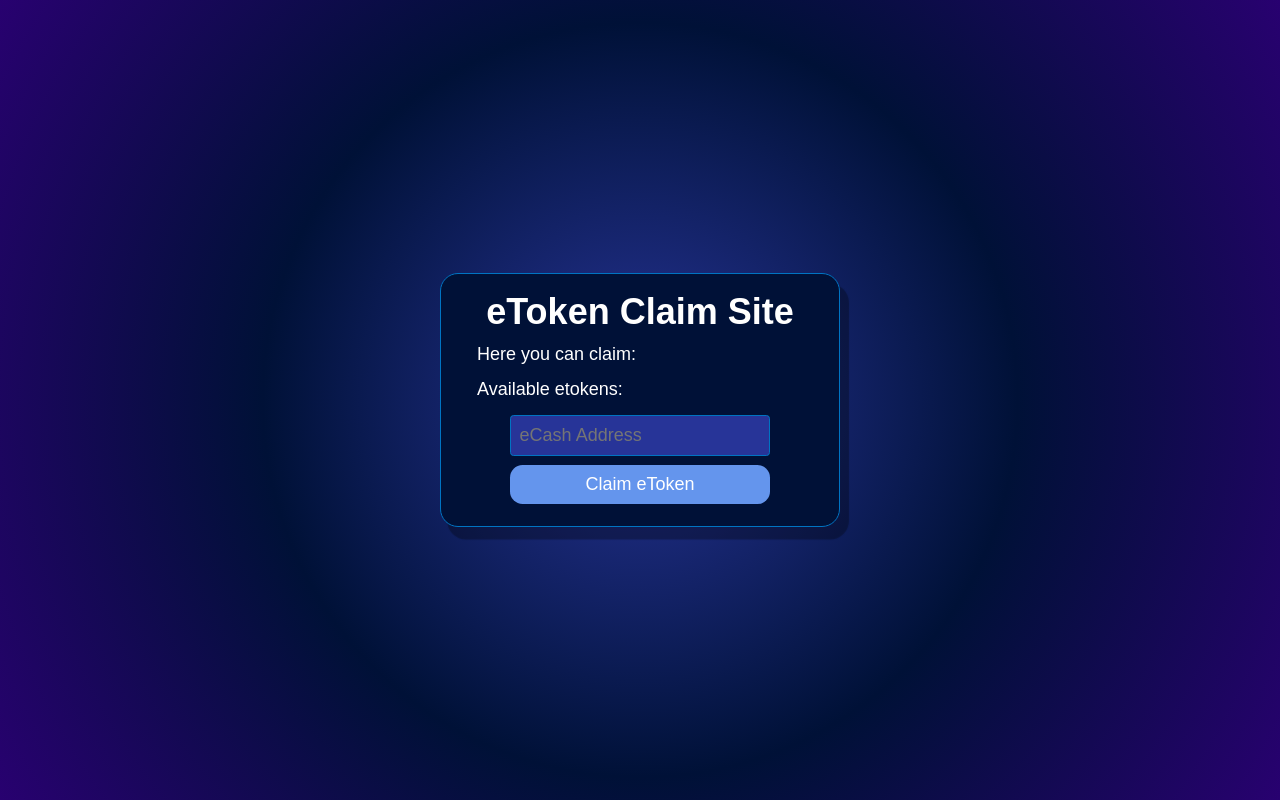
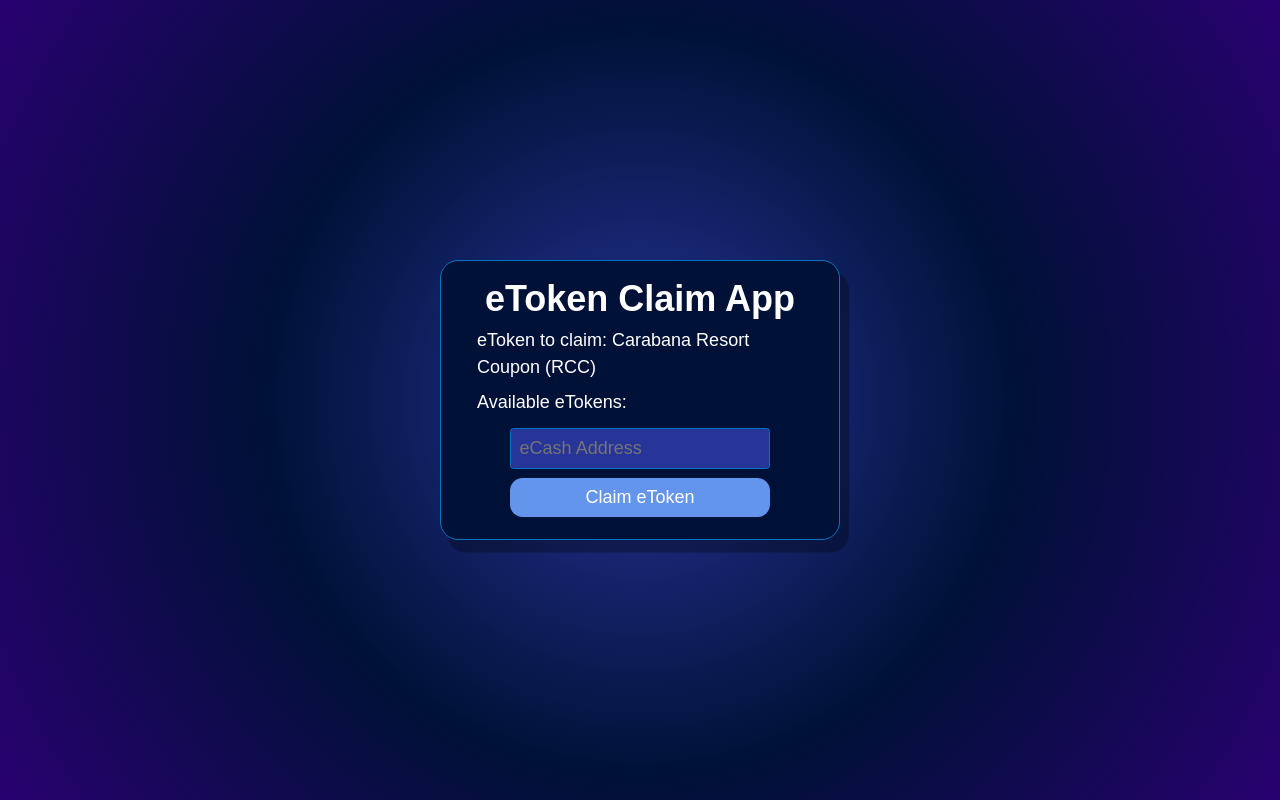
Before and after one commit to Amatack/eTokenClaimSite, a React (Vite) app in the folder client/: page / in a window 1280 px wide. Built offline with nearby package versions, Linux system fonts and the light colour scheme; no server answers.

Commit message:
new title

```diff
--- a/client/index.html
+++ b/client/index.html
@@ -4,7 +4,7 @@
     <meta charset="UTF-8" />
     <!-- <link rel="icon" type="image/svg+xml" href="/vite.svg" /> -->
     <meta name="viewport" content="width=device-width, initial-scale=1.0" />
-    <title>eToken claim site</title>
+    <title>eToken claim app</title>
   </head>
   <body>
     <div id="root"></div>
--- a/client/src/App.jsx
+++ b/client/src/App.jsx
@@ -38,13 +38,14 @@ export default function App()
 
         <main className={"main"}>
           <article className={"article"}>
-            <h1 className={"h1" } >eToken Claim Site</h1>
+            <h1 className={"h1" } >eToken Claim App</h1>
             <div>
               <p className={"p"} title={tokenId}>
-                Here you can claim: {shortenedTokenId}
+                {/* Here you can claim: {shortenedTokenId} */}
+                eToken to claim: Carabana Resort Coupon (RCC)
               </p>
               <p className={"p"}>
-                Available etokens: {availableTokens}
+                Available eTokens: {availableTokens}
               </p>
               <Claim
                 setAvailableTokens={setAvailableTokens}
```
Also changed, not shown: 2 other files (tests, documents, lock files or other folders).
